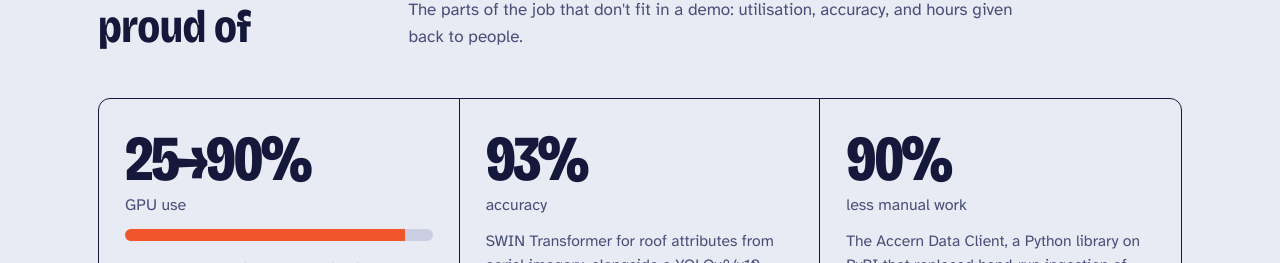
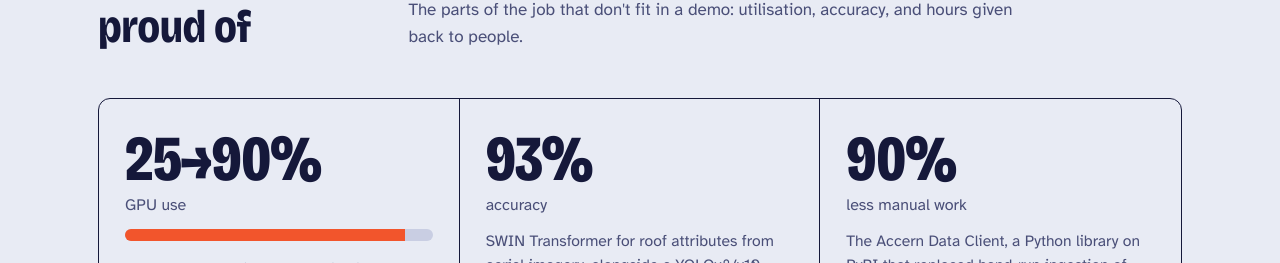
Before and after one commit to TheAnkurGoswami/TheAnkurGoswami.github.io, a plain HTML site: page index.html in a window 1280 px wide. Shown: the part 2839-3102 px from the top of the page. Drawn offline with nearby package versions, Linux system fonts and the light colour scheme; animation ran at ten frames a second.

Commit message:
Loosen the tracking on the highlight figures
Same fix as the headings: the large condensed numbers no longer touch.

```diff
--- a/home.css
+++ b/home.css
@@ -130,7 +130,7 @@ html { scroll-snap-type: y proximity; }
 .win .fig {
   margin: 0; color: var(--ink);
   font-family: var(--display); font-weight: 780; font-variation-settings: "wdth" 78;
-  font-size: clamp(2.6rem, 5vw, 4rem); line-height: 1; letter-spacing: -.04em;
+  font-size: clamp(2.6rem, 5vw, 4rem); line-height: 1; letter-spacing: -.01em;
   display: flex; flex-direction: column; gap: 6px;
 }
 .win .fig small { font-family: var(--body); font-size: 1rem; font-weight: 400; color: var(--ink-soft); letter-spacing: 0; }
```
